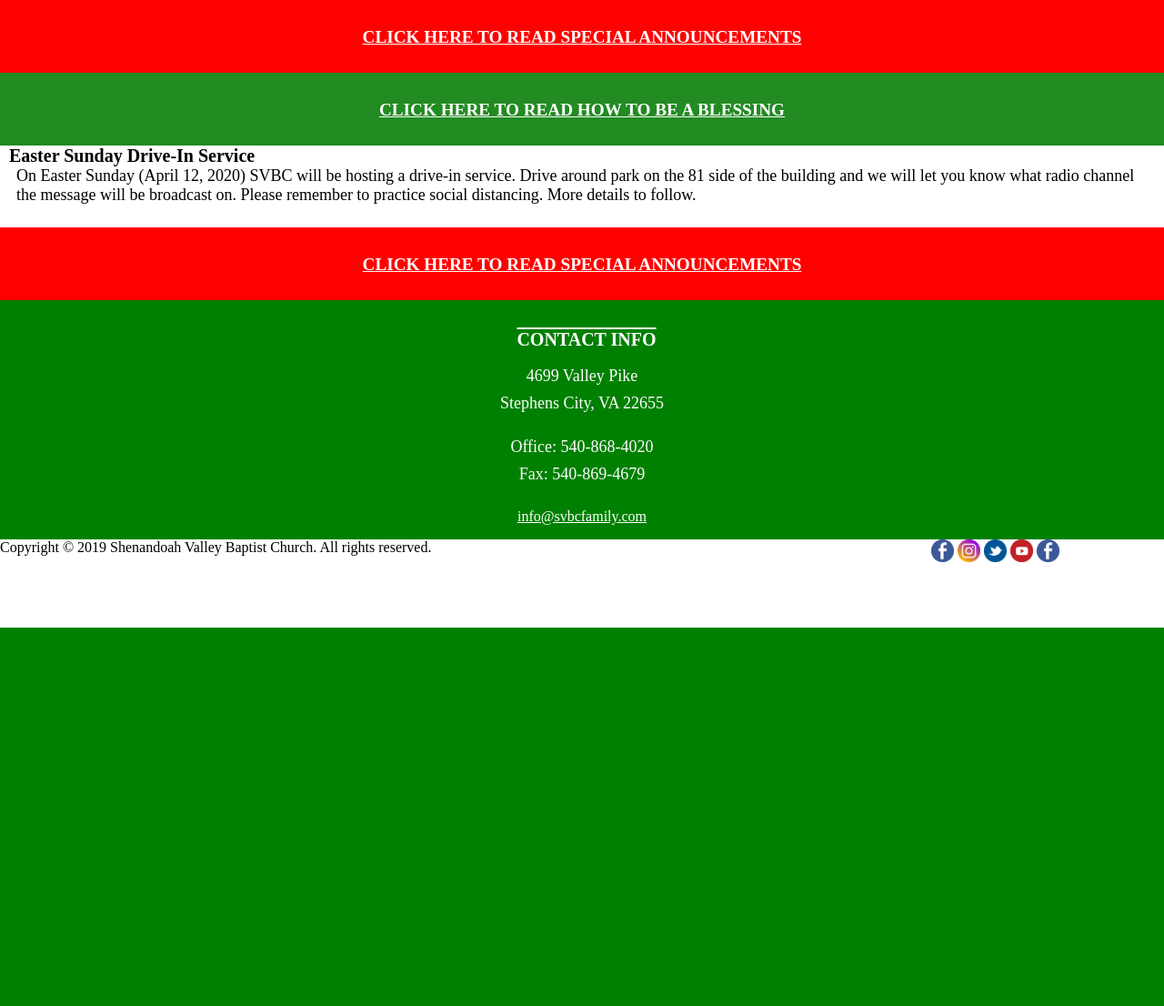
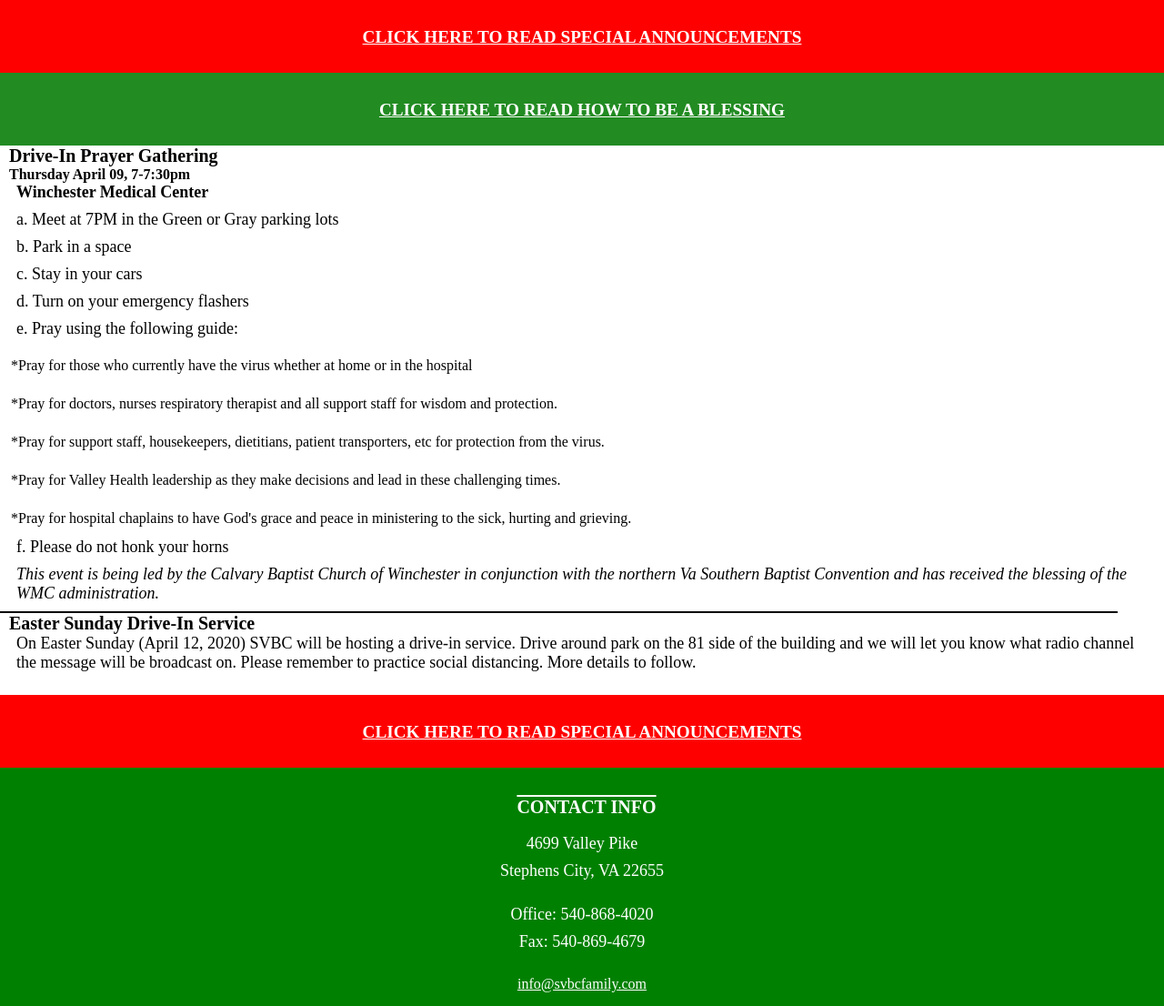
Before and after one commit to lewisdm87/svbcfamily.github.io, a PHP site: page /events.php in a window 1280 px wide. Shown: the part 110-1216 px from the top of the page at 91% size. Before the commit the page ends 800 px from the top, so only its background shows below. Run offline with PHP 8.4, Linux system fonts and the light colour scheme; some libraries are stand-ins or nearby versions.

Commit message:
Added drive-in prayer gathering

```diff
--- a/events.php
+++ b/events.php
@@ -10,6 +10,38 @@
 
 <?php include('includes/header.php'); ?>
 
+<h2>Drive-In Prayer Gathering</h2>
+
+<h3>Thursday April 09, 7-7:30pm</h3>
+
+<p><strong>Winchester Medical Center</strong></p>
+
+<p>a. Meet at 7PM in the Green or Gray parking lots</p>
+
+<p>b. Park in a space</p>
+
+<p>c. Stay in your cars</p>
+
+<p>d. Turn on your emergency flashers</p>
+
+<p>e. Pray using the following guide:</p>
+
+<ul>
+	<li>*Pray for those who currently have the virus whether at home or in the hospital</li>
+	<li>*Pray for doctors, nurses respiratory therapist and all support staff for wisdom and protection.</li>
+	<li>*Pray for support staff, housekeepers, dietitians, patient transporters, etc for protection from the virus.</li>
+	<li>*Pray for Valley Health leadership as they make decisions and lead in these challenging times.</li>
+	<li>*Pray for hospital chaplains to have God&#39;s grace and peace in ministering to the sick, hurting and grieving.</li>
+</ul>
+
+<p>f. Please do not honk your horns</p>
+
+<p><em>This event is being led by the Calvary Baptist Church of Winchester in conjunction with the northern Va Southern Baptist Convention and has received the blessing of the WMC administration.</em></p>
+
+
+
+<hr>
+
 <h2>Easter Sunday Drive-In Service</h2>
 
 <p> On Easter Sunday (April 12, 2020) SVBC will be hosting a drive-in service.
```
